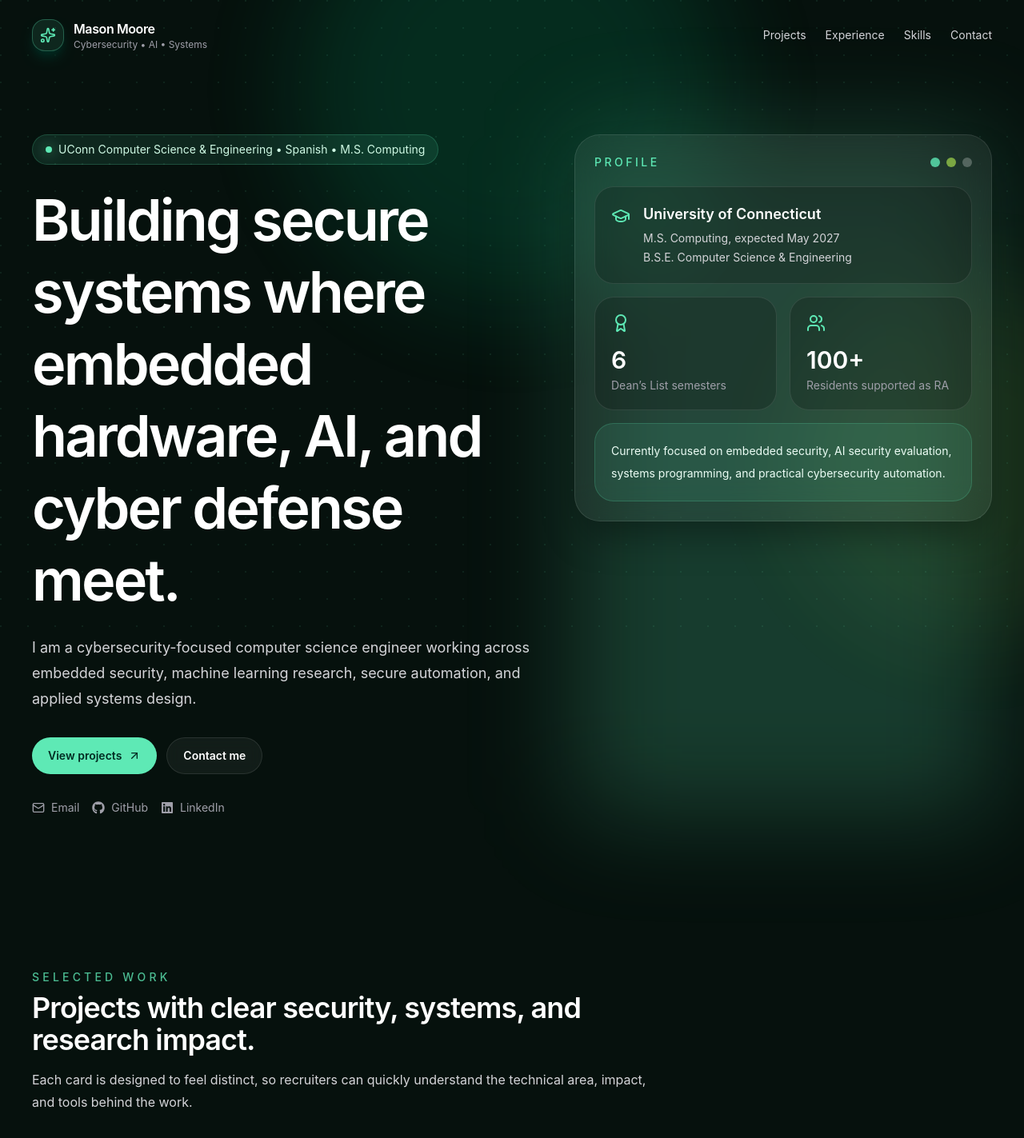
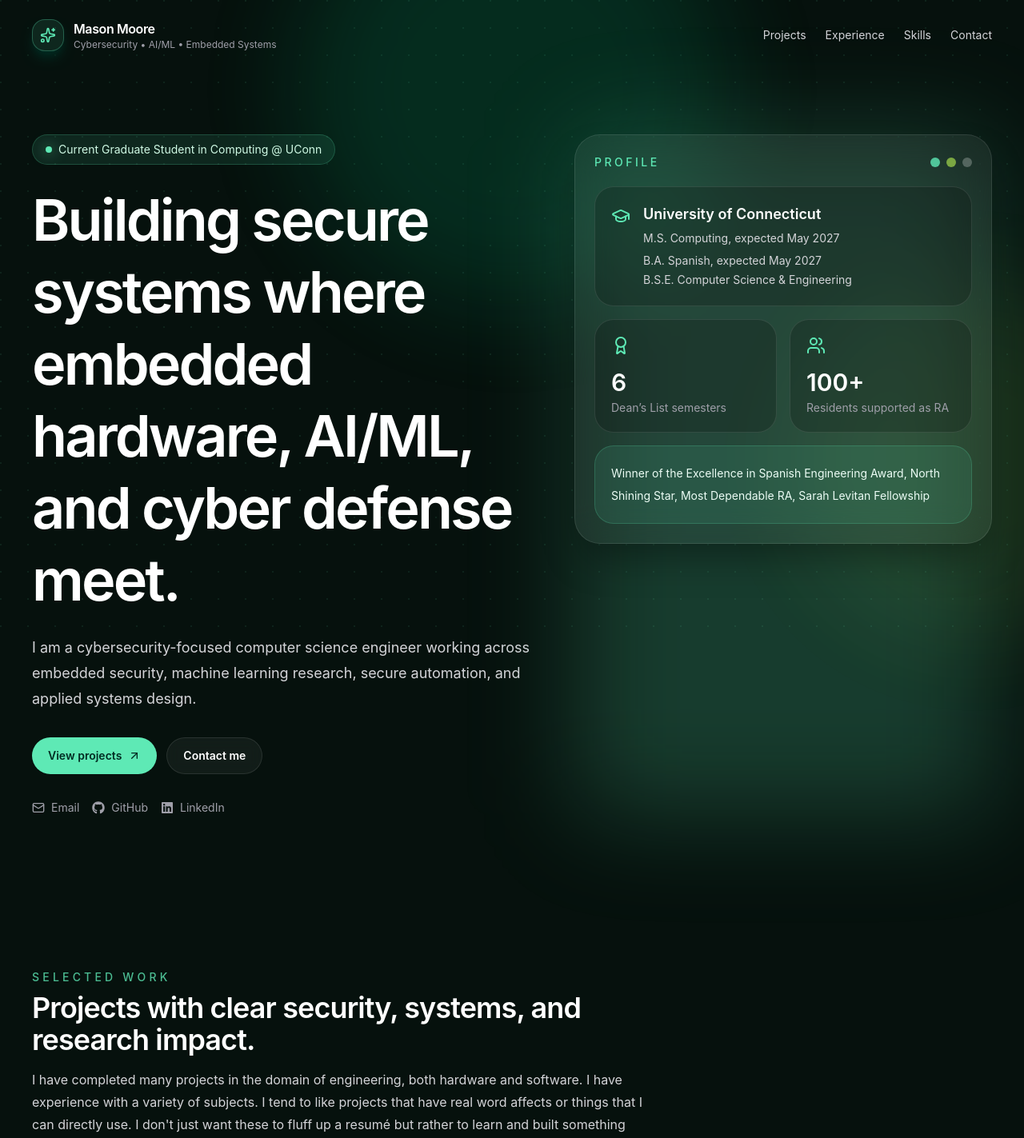
Before and after one commit to M-moore1/M-moore1.github.io, a React (Vite) app: page / in a window 1280 px wide. Shown: the top 1423 px of the page at 80% size. Built offline with nearby package versions, Linux system fonts and the light colour scheme.

Commit message:
Word Changes

```diff
--- a/src/App.jsx
+++ b/src/App.jsx
@@ -281,7 +281,7 @@ export default function App() {
               Mason Moore
             </p>
             <p className="text-xs text-zinc-400">
-              Cybersecurity • AI • Systems
+              Cybersecurity • AI/ML • Embedded Systems
             </p>
           </div>
         </a>
@@ -312,14 +312,14 @@ export default function App() {
             className="mb-6 inline-flex items-center gap-2 rounded-full border border-emerald-300/20 bg-emerald-300/10 px-4 py-2 text-sm text-emerald-100"
           >
             <span className="h-2 w-2 rounded-full bg-emerald-300 shadow-[0_0_18px_rgba(110,231,183,0.9)]" />
-            UConn Computer Science & Engineering • Spanish • M.S. Computing
+            Current Graduate Student in Computing @ UConn
           </motion.div>
 
           <motion.h1
             variants={fadeUp}
             className="max-w-4xl text-5xl font-semibold leading-tight tracking-[-0.04em] text-white md:text-7xl"
           >
-            Building secure systems where embedded hardware, AI, and cyber
+            Building secure systems where embedded hardware, AI/ML, and cyber
             defense meet.
           </motion.h1>
 
@@ -413,6 +413,9 @@ export default function App() {
                     <p className="mt-1 text-sm leading-6 text-zinc-300">
                       M.S. Computing, expected May 2027
                     </p>
+                    <p className="mt-1 text-sm leading-6 text-zinc-300">
+                      B.A. Spanish, expected May 2027
+                    </p>
                     <p className="text-sm leading-6 text-zinc-300">
                       B.S.E. Computer Science & Engineering
                     </p>
@@ -440,9 +443,7 @@ export default function App() {
 
               <div className="rounded-3xl border border-emerald-300/20 bg-emerald-300/10 p-5">
                 <p className="text-sm leading-7 text-emerald-50">
-                  Currently focused on embedded security, AI security
-                  evaluation, systems programming, and practical cybersecurity
-                  automation.
+                  Winner of the Excellence in Spanish Engineering Award, North Shining Star, Most Dependable RA, Sarah Levitan Fellowship
                 </p>
               </div>
             </div>
@@ -458,8 +459,7 @@ export default function App() {
           eyebrow="Selected work"
           title="Projects with clear security, systems, and research impact."
         >
-          Each card is designed to feel distinct, so recruiters can quickly
-          understand the technical area, impact, and tools behind the work.
+          I have completed many projects in the domain of engineering, both hardware and software. I have experience with a variety of subjects. I tend to like projects that have real word affects or things that I can directly use. I don't just want these to fluff up a resumé but rather to learn and built something meaninful.
         </SectionHeading>
 
         <motion.div
@@ -528,10 +528,10 @@ export default function App() {
       >
         <SectionHeading
           eyebrow="Experience"
-          title="Cybersecurity, research, and teaching experience."
+          title="Cybersecurity, Research, and Teaching Experience."
         >
-          A focused timeline showing where the portfolio skills have been
-          applied in professional and academic environments.
+          A focused timeline showing where my portfolio skills have been
+          applied in both professional and academic environments.
         </SectionHeading>
 
         <div className="relative space-y-5 before:absolute before:left-4 before:top-4 before:h-[calc(100%-2rem)] before:w-px before:bg-emerald-300/20 md:before:left-1/2">
@@ -587,7 +587,7 @@ export default function App() {
           eyebrow="Toolkit"
           title="A technical stack built around secure systems."
         >
-          THIS IS A PLACEHOLDER
+          I have other skills in addition to just my ability to build projects. I really enjoy learning and bettering myself.
         </SectionHeading>
 
         <div className="grid gap-5 md:grid-cols-2 lg:grid-cols-4">
@@ -663,6 +663,20 @@ export default function App() {
                   residents across multiple academic years.
                 </p>
               </div>
+
+
+              {/* TEACHING ASSISTANT INFORMATION */}
+              <div className="rounded-3xl border border-white/10 bg-black/20 p-5">
+                <h3 className="font-semibold text-white">
+                  Teaching Assistant
+                </h3>
+
+                <p className="mt-2 text-sm leading-6 text-zinc-300">
+                  Led labs for over 100 students focused on a variety of hardware and software security practices and offensive attacks. Graded student labs and provided feedback to assist learning.
+                </p>
+              </div>
+
+
             </div>
           </div>
         </div>
```
